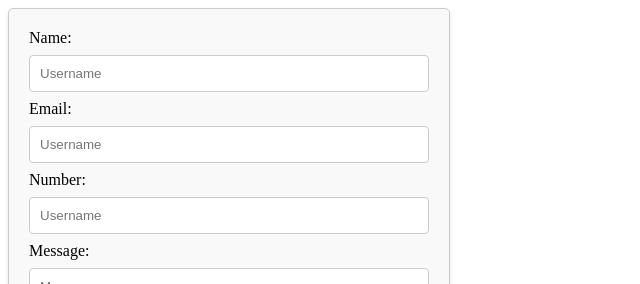
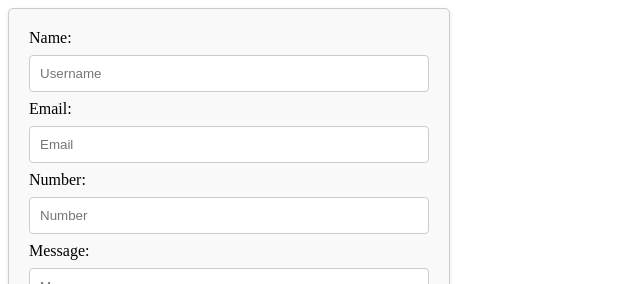
Before and after one commit to Mayurrr29/mern-app, a React (Vite) app: page / in a window 1280 px wide. Shown: the top 284 px of the page, without its empty margins (0-640 px from the left). Built offline with nearby package versions, Linux system fonts and the light colour scheme; no server answers.

Commit message:
change url

```diff
--- a/src/App.jsx
+++ b/src/App.jsx
@@ -1,34 +1,41 @@
-import { useState,useEffect} from "react"
-import axios from "axios"
-import "./App.css"
- import { ToastContainer, toast } from 'react-toastify';
+import { useState, useEffect } from "react";
+import axios from "axios";
+import "./App.css";
+import { ToastContainer, toast } from "react-toastify";
+
 function App() {
-  const[users,setUsers]=useState([]);
-  const[form, setForm]=useState({
-    username:"",
-    email:"",
-    number:"",
-    message:""
+  const [users, setUsers] = useState([]);
+  const [form, setForm] = useState({
+    username: "",
+    email: "",
+    number: "",
+    message: "",
   });
- const[editId,setEditId]= useState(null);
-  useEffect(()=>{
+  const [editId, setEditId] = useState(null);
+
+  // Base URL for backend
+  const API_BASE = "https://mern-app-backend-five.vercel.app";
+
+  useEffect(() => {
     fetchUsers();
-   },[]);
-  const fetchUsers= async()=>{
-    try{
-      const res= await axios.get("https://mern-app-backend-five.vercel.app/");
+  }, []);
+
+  const fetchUsers = async () => {
+    try {
+      const res = await axios.get(`${API_BASE}/users`);
       setUsers(res.data);
+    } catch (err) {
+      console.log(err);
     }
-    catch(err){
-      console.log(err);
-    }}
- const handleSubmit= async(e)=>{
+  };
+
+  const handleSubmit = async (e) => {
     e.preventDefault();
-    try{
-      if(editId){
+    try {
+      if (editId) {
         // Update existing user
-        const res= await axios.put(`https://mern-app-backend-five.vercel.app//${editId}`,form);
-        const updatedUsers= users.map((user)=>
+        const res = await axios.put(`${API_BASE}/users/${editId}`, form);
+        const updatedUsers = users.map((user) =>
           user._id === editId ? res.data : user
         );
         setUsers(updatedUsers);
@@ -36,91 +43,108 @@ function App() {
         toast.success("User updated successfully");
       } else {
         // Create new user
-        const res= await axios.post("https://mern-app-backend-five.vercel.app/",form);
-        setUsers([...users,res.data]);
-
+        const res = await axios.post(`${API_BASE}/users`, form);
+        setUsers([...users, res.data]);
         toast.success("User added successfully");
       }
+
+      // Reset form
       setForm({
-        username:"",
-        email:"",
-        number:"",
-        message:""
+        username: "",
+        email: "",
+        number: "",
+        message: "",
       });
-    }
-    catch(err){
+    } catch (err) {
       console.log(err);
     }
+  };
 
- }
-
- const handleDelete= async(id)=>{
-  try{
-    await axios.delete(`https://mern-app-backend-five.vercel.app//${id}`);
-    setUsers(users.filter((user)=>user._id !== id));
+  const handleDelete = async (id) => {
+    try {
+      await axios.delete(`${API_BASE}/users/${id}`);
+      setUsers(users.filter((user) => user._id !== id));
       toast("User deleted successfully");
-  }
-  catch(err){
+    } catch (err) {
       console.log(err);
     }
- }
+  };
 
- const handleEdit= (id)=>{
+  const handleEdit = (id) => {
     const userToEdit = users.find((user) => user._id === id);
-  if(userToEdit){
+    if (userToEdit) {
       setForm({
         username: userToEdit.username,
         email: userToEdit.email,
         number: userToEdit.number,
-      message: userToEdit.message
+        message: userToEdit.message,
       });
       setEditId(id);
     }
-}
+  };
+
   return (
     <>
       <div>
         <form onSubmit={handleSubmit}>
           <label htmlFor="username">Name:</label>
-      <input type="text" placeholder="Username" value={form.username}
+          <input
+            type="text"
+            placeholder="Username"
+            value={form.username}
+            onChange={(e) => setForm({ ...form, username: e.target.value })}
+            required
+          />
+          <br />
 
-      onChange={(e)=>setForm({...form,username:e.target.value})}
-      required/>
+          <label htmlFor="email">Email:</label>
+          <input
+            type="email"
+            placeholder="Email"
+            value={form.email}
+            onChange={(e) => setForm({ ...form, email: e.target.value })}
+            required
+          />
           <br />
-       <label htmlFor="username">Email:</label>
-      <input type="email" placeholder="Username"  value={form.email}
-       onChange={(e)=>setForm({...form,email:e.target.value})}
-      required/>
+
+          <label htmlFor="number">Number:</label>
+          <input
+            type="number"
+            placeholder="Number"
+            value={form.number}
+            onChange={(e) => setForm({ ...form, number: e.target.value })}
+            required
+          />
           <br />
-       <label htmlFor="username">Number:</label>
-      <input type="number" placeholder="Username" value={form.number}
-      onChange={(e)=>setForm({...form,number:e.target.value})}
-      required/>
 
+          <label htmlFor="message">Message:</label>
+          <input
+            type="text"
+            placeholder="Message"
+            value={form.message}
+            onChange={(e) => setForm({ ...form, message: e.target.value })}
+            required
+          />
           <br />
-      <label htmlFor="username">Message:</label>
-      <input type="textarea" placeholder="Message" value={form.message}
-      onChange={(e)=>setForm({...form,message:e.target.value})}
-      required/>
-       <br />
+
           <button>{editId ? "Update" : "Submit"}</button>
         </form>
       </div>
 
-
       <ul>
-      {users.map((user)=>(
+        {users.map((user) => (
           <li key={user._id}>
-          <span>{user.username} - {user.email} - {user.number} - {user.message}</span>
-          <button onClick={()=>handleDelete(user._id)}>Delete</button>
-          <button onClick={()=>handleEdit(user._id)}>Edit</button>
+            <span>
+              {user.username} - {user.email} - {user.number} - {user.message}
+            </span>
+            <button onClick={() => handleDelete(user._id)}>Delete</button>
+            <button onClick={() => handleEdit(user._id)}>Edit</button>
           </li>
         ))}
-
       </ul>
       <ToastContainer />
     </>
-  )
+  );
 }
 
-export default App
+export default App;
```
Lines whose indentation alone changed are shown as unchanged.
